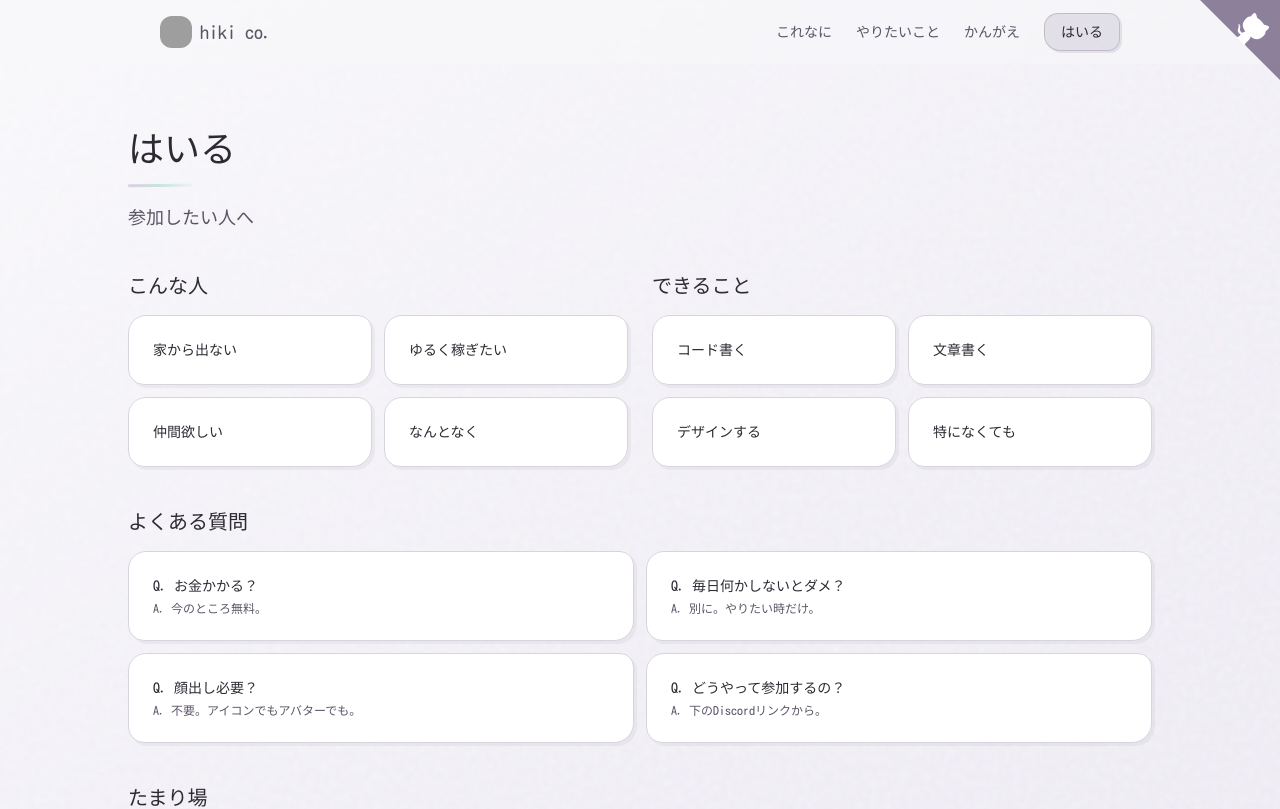
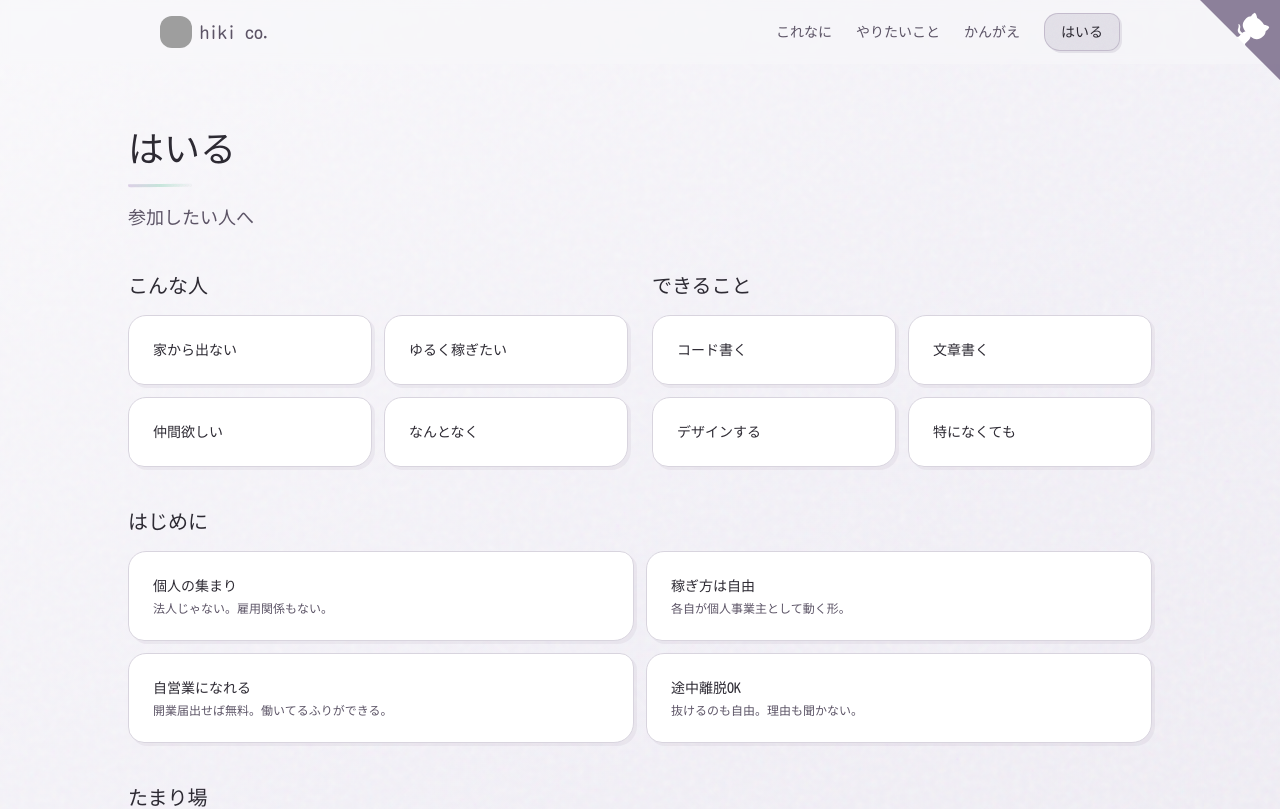
Before and after one commit to hiki-co/home, a Next.js app: page /join in a window 1280 px wide. Shown: the top 809 px of the page. Built offline with nearby package versions, Linux system fonts and the light colour scheme; grey boxes are pictures that could not be loaded.

Commit message:
参加ページ：はじめにセクションを実用的な内容に更新
- 個人の集まり・稼ぎ方は自由・自営業になれる・途中離脱OKに変更
- よくある質問から実際に聞かれそうな情報に整理

Co-Authored-By: Claude Opus 4.5 <noreply@anthropic.com>

```diff
--- a/src/app/join/page.tsx
+++ b/src/app/join/page.tsx
@@ -52,25 +52,25 @@ export default function JoinPage() {
             </div>
           </div>
 
-          {/* FAQ */}
+          {/* Notes */}
           <div className="mb-10 animate-fade-in-up stagger-3">
-            <h2 className="text-xl font-light text-foreground mb-4">よくある質問</h2>
+            <h2 className="text-xl font-light text-foreground mb-4">はじめに</h2>
             <div className="grid grid-cols-1 md:grid-cols-2 gap-3">
               <div className="hiki-card-interactive group">
-                <div className="text-sm text-foreground mb-1 group-hover:text-primary transition-colors">Q. お金かかる？</div>
-                <div className="text-xs text-muted-foreground">A. 今のところ無料。</div>
+                <div className="text-sm text-foreground mb-1 group-hover:text-primary transition-colors">個人の集まり</div>
+                <div className="text-xs text-muted-foreground">法人じゃない。雇用関係もない。</div>
               </div>
               <div className="hiki-card-interactive group">
-                <div className="text-sm text-foreground mb-1 group-hover:text-primary transition-colors">Q. 毎日何かしないとダメ？</div>
-                <div className="text-xs text-muted-foreground">A. 別に。やりたい時だけ。</div>
+                <div className="text-sm text-foreground mb-1 group-hover:text-primary transition-colors">稼ぎ方は自由</div>
+                <div className="text-xs text-muted-foreground">各自が個人事業主として動く形。</div>
               </div>
               <div className="hiki-card-interactive group">
-                <div className="text-sm text-foreground mb-1 group-hover:text-primary transition-colors">Q. 顔出し必要？</div>
-                <div className="text-xs text-muted-foreground">A. 不要。アイコンでもアバターでも。</div>
+                <div className="text-sm text-foreground mb-1 group-hover:text-primary transition-colors">自営業になれる</div>
+                <div className="text-xs text-muted-foreground">開業届出せば無料。働いてるふりができる。</div>
               </div>
               <div className="hiki-card-interactive group">
-                <div className="text-sm text-foreground mb-1 group-hover:text-primary transition-colors">Q. どうやって参加するの？</div>
-                <div className="text-xs text-muted-foreground">A. 下のDiscordリンクから。</div>
+                <div className="text-sm text-foreground mb-1 group-hover:text-primary transition-colors">途中離脱OK</div>
+                <div className="text-xs text-muted-foreground">抜けるのも自由。理由も聞かない。</div>
               </div>
             </div>
           </div>
```
